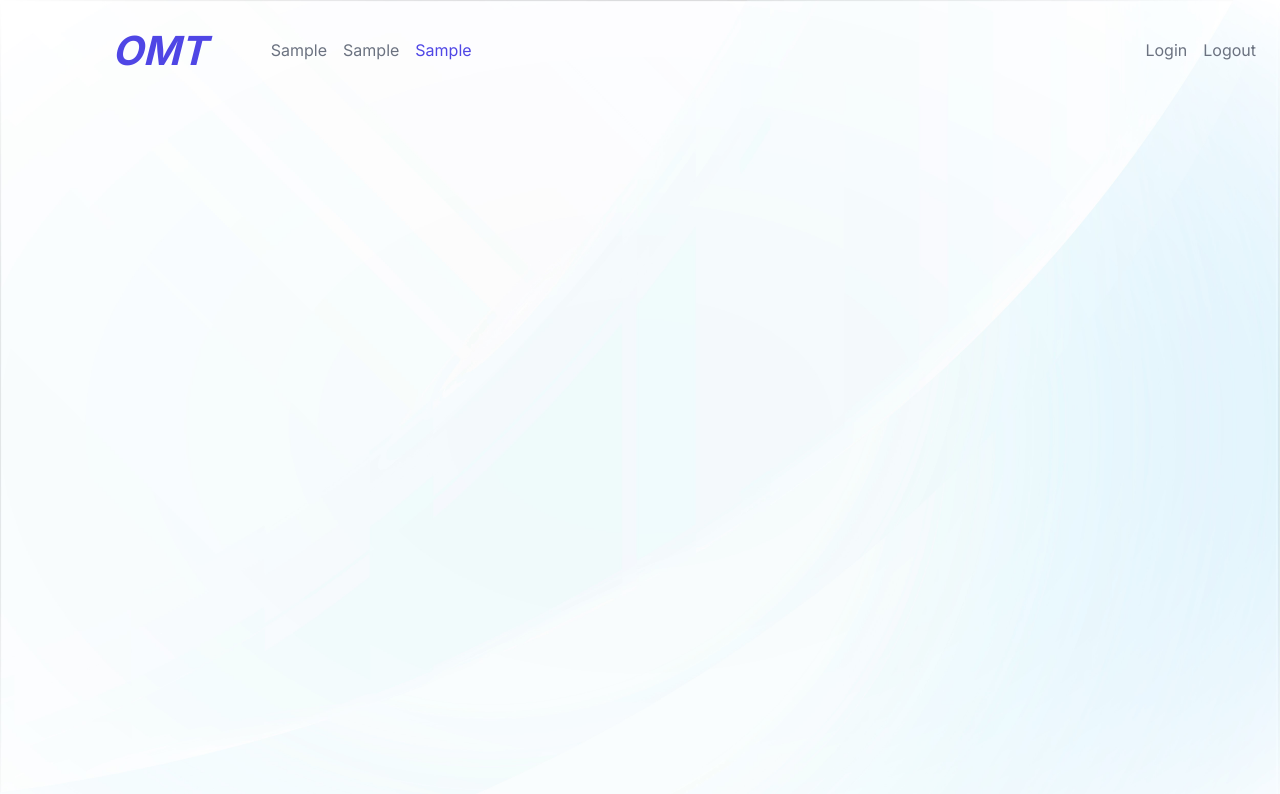
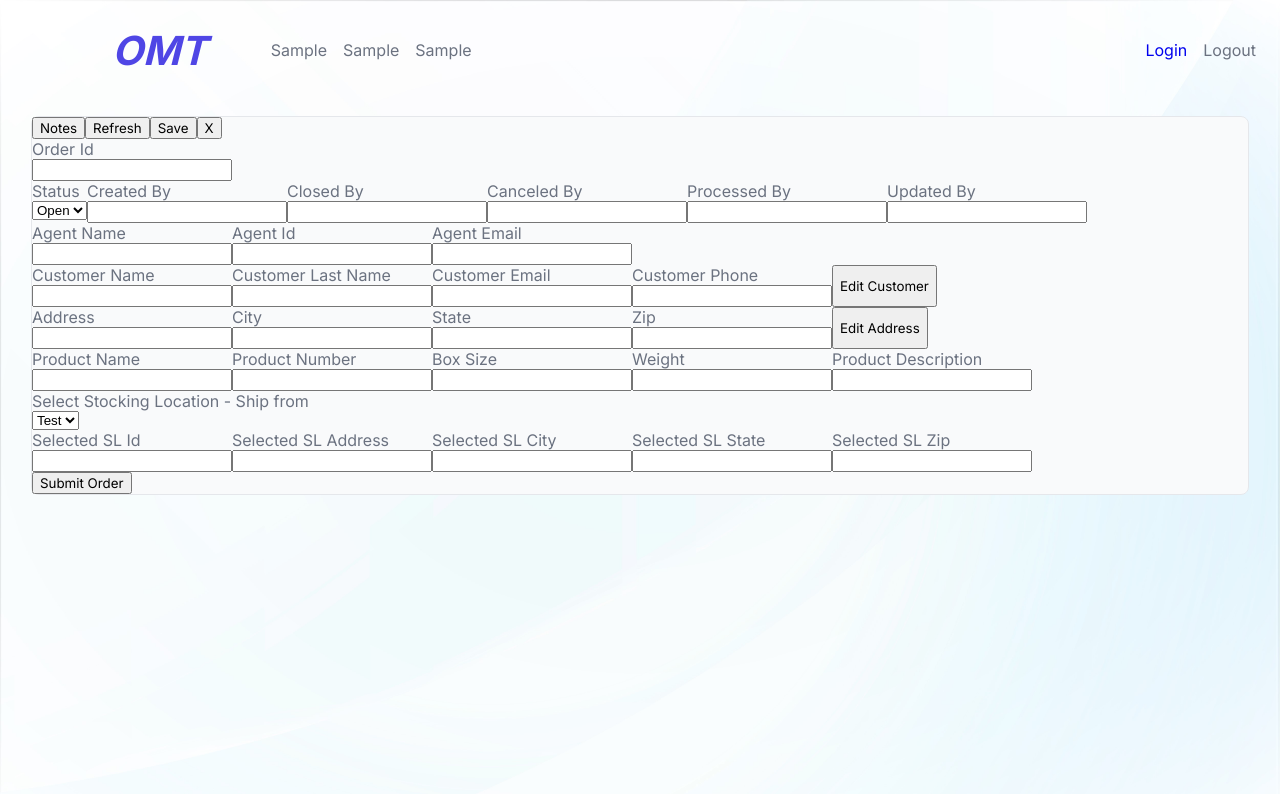
Before and after one commit to RizboNS/OMT-app-tw, an Angular app: page /order/1 in a window 1280 px wide. Before the commit this address led to /. Shown: the top 794 px of the page. Built offline with nearby package versions, Linux system fonts and the light colour scheme.

Commit message:
orderform-template

```diff
--- a/src/app/app-routing.module.ts
+++ b/src/app/app-routing.module.ts
@@ -1,8 +1,12 @@
 import { NgModule } from '@angular/core';
 import { RouterModule, Routes } from '@angular/router';
 import { LoginComponent } from './pages/login/login.component';
+import { OrderComponent } from './pages/order/order.component';
 
-const routes: Routes = [{ path: 'login', component: LoginComponent }];
+const routes: Routes = [
+  { path: 'login', component: LoginComponent },
+  { path: 'order/:id', component: OrderComponent },
+];
 
 @NgModule({
   imports: [RouterModule.forRoot(routes)],
--- a/src/app/app.module.ts
+++ b/src/app/app.module.ts
@@ -5,9 +5,10 @@ import { AppRoutingModule } from './app-routing.module';
 import { AppComponent } from './app.component';
 import { HeaderComponent } from './components/header/header.component';
 import { LoginComponent } from './pages/login/login.component';
+import { OrderComponent } from './pages/order/order.component';
 
 @NgModule({
-  declarations: [AppComponent, HeaderComponent, LoginComponent],
+  declarations: [AppComponent, HeaderComponent, LoginComponent, OrderComponent],
   imports: [BrowserModule, AppRoutingModule],
   providers: [],
   bootstrap: [AppComponent],
--- a/src/app/components/header/header.component.css
+++ b/src/app/components/header/header.component.css
@@ -19,6 +19,7 @@ li {
   padding: 0 0.5rem;
 }
 a {
+  text-decoration: none;
   cursor: pointer;
   transition: color 0.3s ease-in-out;
 }
--- a/src/app/components/header/header.component.html
+++ b/src/app/components/header/header.component.html
@@ -11,14 +11,14 @@
         <a>Sample</a>
       </li>
       <li>
-        <a class="active">Sample</a>
+        <a>Sample</a>
       </li>
     </ul>
   </nav>
   <nav>
     <ul class="nav-right">
       <li>
-        <a>Login</a>
+        <a routerLink="login" routerLinkActive="active">Login</a>
       </li>
       <li>
         <a>Logout</a>
--- /dev/null
+++ b/src/app/pages/order/order.component.css
@@ -0,0 +1,7 @@
+.form-row {
+  display: flex;
+}
+
+input, select {
+  display: block;
+}
--- /dev/null
+++ b/src/app/pages/order/order.component.html
@@ -0,0 +1,149 @@
+<div class="container">
+  <form>
+    <div class="form-header">
+      <button>Notes</button>
+      <button>Refresh</button>
+      <button>Save</button>
+      <button>X</button>
+    </div>
+    <div class="form-row">
+      <div class="form-box">
+        <label>Order Id</label>
+        <input type="text" />
+      </div>
+    </div>
+    <div class="form-row">
+      <div class="form-box">
+        <label>Status</label>
+        <select>
+          <option>Open</option>
+        </select>
+      </div>
+      <div class="form-box">
+        <label>Created By</label>
+        <input type="text" />
+      </div>
+      <div class="form-box">
+        <label>Closed By</label>
+        <input type="text" />
+      </div>
+      <div class="form-box">
+        <label>Canceled By</label>
+        <input type="text" />
+      </div>
+      <div class="form-box">
+        <label>Processed By</label>
+        <input type="text" />
+      </div>
+      <div class="form-box">
+        <label>Updated By</label>
+        <input type="text" />
+      </div>
+    </div>
+    <div class="form-row">
+      <div class="form-box">
+        <label>Agent Name</label>
+        <input type="text" />
+      </div>
+      <div class="form-box">
+        <label>Agent Id</label>
+        <input type="text" />
+      </div>
+      <div class="form-box">
+        <label>Agent Email</label>
+        <input type="text" />
+      </div>
+    </div>
+    <div class="form-row">
+      <div class="form-box">
+        <label>Customer Name</label>
+        <input type="text" />
+      </div>
+      <div class="form-box">
+        <label>Customer Last Name</label>
+        <input type="text" />
+      </div>
+      <div class="form-box">
+        <label>Customer Email</label>
+        <input type="text" />
+      </div>
+      <div class="form-box">
+        <label>Customer Phone</label>
+        <input type="text" />
+      </div>
+      <button>Edit Customer</button>
+    </div>
+    <div class="form-row">
+      <div class="form-box">
+        <label>Address</label>
+        <input type="text" />
+      </div>
+      <div class="form-box">
+        <label>City</label>
+        <input type="text" />
+      </div>
+      <div class="form-box">
+        <label>State</label>
+        <input type="text" />
+      </div>
+      <div class="form-box">
+        <label>Zip</label>
+        <input type="text" />
+      </div>
+      <button>Edit Address</button>
+    </div>
+    <div class="form-row">
+      <div class="form-box">
+        <label>Product Name</label>
+        <input type="text" />
+      </div>
+      <div class="form-box">
+        <label>Product Number</label>
+        <input type="text" />
+      </div>
+      <div class="form-box">
+        <label>Box Size</label>
+        <input type="text" />
+      </div>
+      <div class="form-box">
+        <label>Weight</label>
+        <input type="text" />
+      </div>
+      <div class="form-box">
+        <label>Product Description</label>
+        <input type="text" />
+      </div>
+    </div>
+    <div class="form-row">
+      <div class="form-box">
+        <label>Select Stocking Location - Ship from</label>
+        <select>
+          <option>Test</option>
+        </select>
+      </div>
+    </div>
+    <div class="form-row">
+      <div class="form-box">
+        <label>Selected SL Id</label>
+        <input type="text" />
+      </div>
+      <div class="form-box">
+        <label>Selected SL Address</label>
+        <input type="text" />
+      </div>
+      <div class="form-box">
+        <label>Selected SL City</label>
+        <input type="text" />
+      </div>
+      <div class="form-box">
+        <label>Selected SL State</label>
+        <input type="text" />
+      </div>
+      <div class="form-box">
+        <label>Selected SL Zip</label>
+        <input type="text" />
+      </div>
+    </div>
+    <button type="submit">Submit Order</button>
+  </form>
+</div>
--- /dev/null
+++ b/src/app/pages/order/order.component.ts
@@ -0,0 +1,15 @@
+import { Component, OnInit } from '@angular/core';
+
+@Component({
+  selector: 'app-order',
+  templateUrl: './order.component.html',
+  styleUrls: ['./order.component.css']
+})
+export class OrderComponent implements OnInit {
+
+  constructor() { }
+
+  ngOnInit(): void {
+  }
+
+}
```
